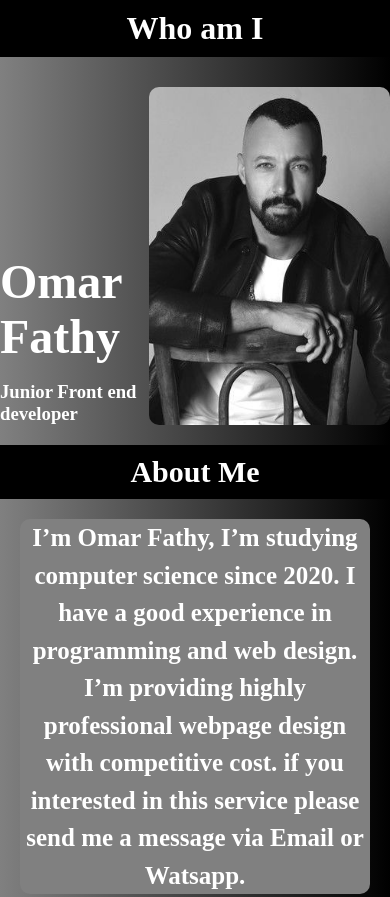
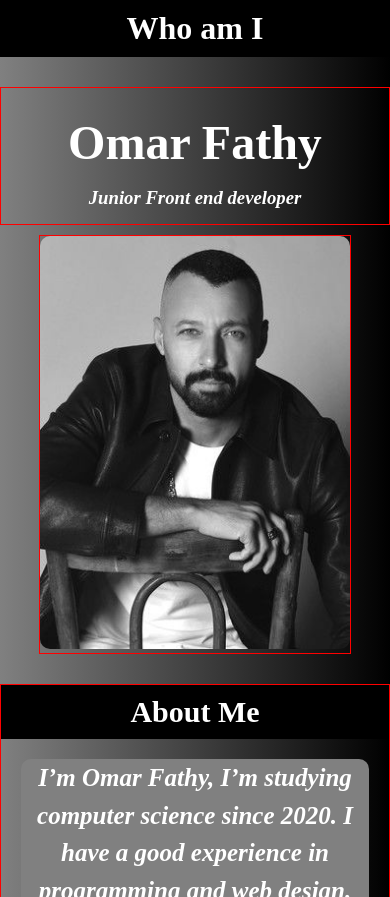
Before and after one commit to OmarFathy22/AboutMe, a plain HTML site: page index.html in a window 390 px wide. Shown: the top 897 px of the page. Drawn offline with Linux system fonts and the light colour scheme.

Commit message:
Add files via upload

```diff
--- a/style.css
+++ b/style.css
@@ -19,7 +19,9 @@ main{
     margin-top: 30px;
     justify-content: space-around;
 }
-
+ section{
+    border:  1px solid red;
+ }
 .sec{
     /* border: 1px solid red; */
     width: 50%;
@@ -73,3 +75,27 @@ main{
     text-align: center;
     margin: 10px auto;
 }
+h3{
+    font-style: italic;
+}
+@media  (max-width: 500px){
+    main{
+        flex-direction: column;
+    }
+    .sec{
+        width: 100%;
+    }
+    .sec h1 , h3{
+        text-align: center;
+    }
+    .sec{
+        padding : 10px 0 15px 0;
+    }
+    .myimg{
+        width: 80%;
+        text-align: center;
+        margin: 10px auto;
+
+    }
+
+}
```
